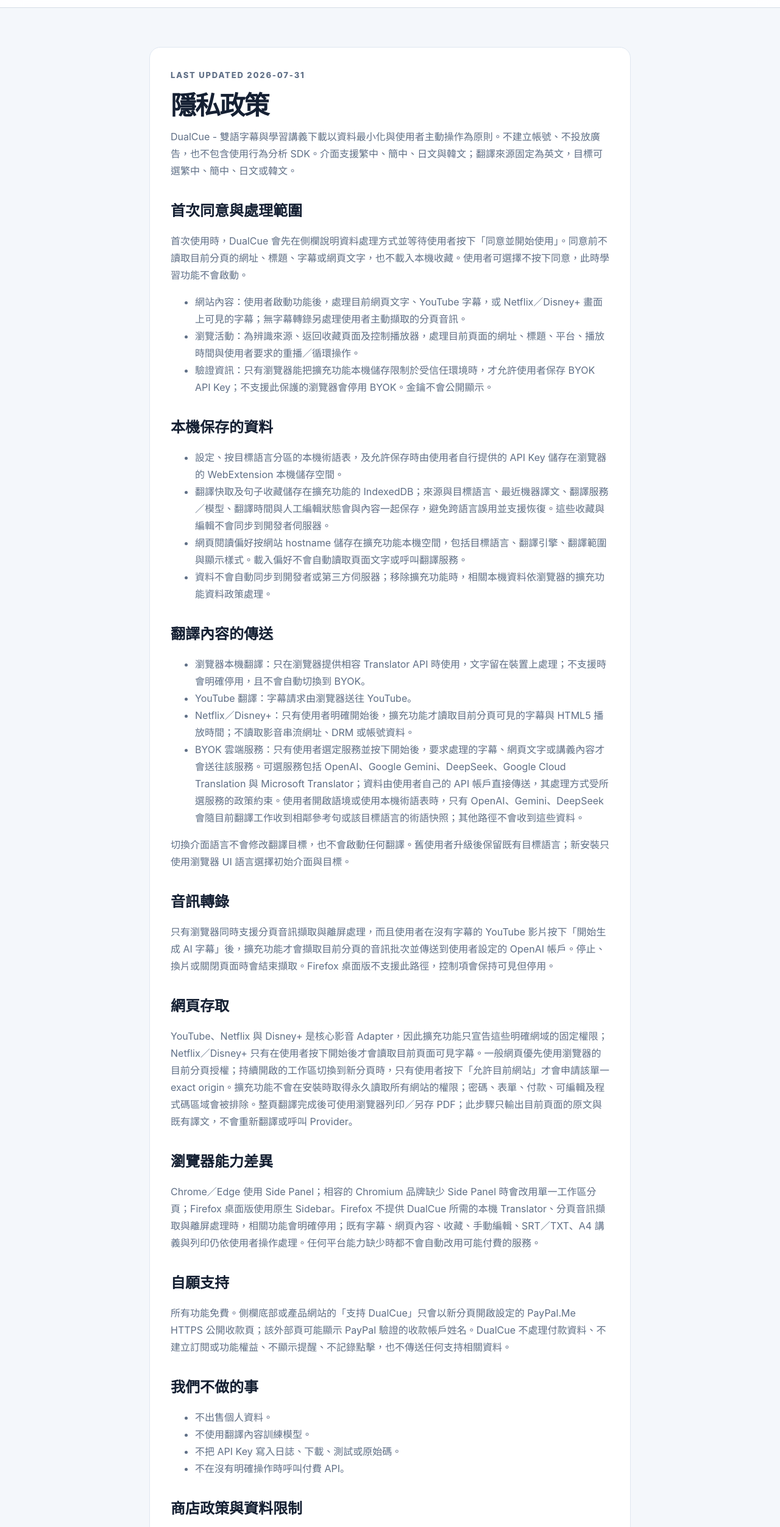
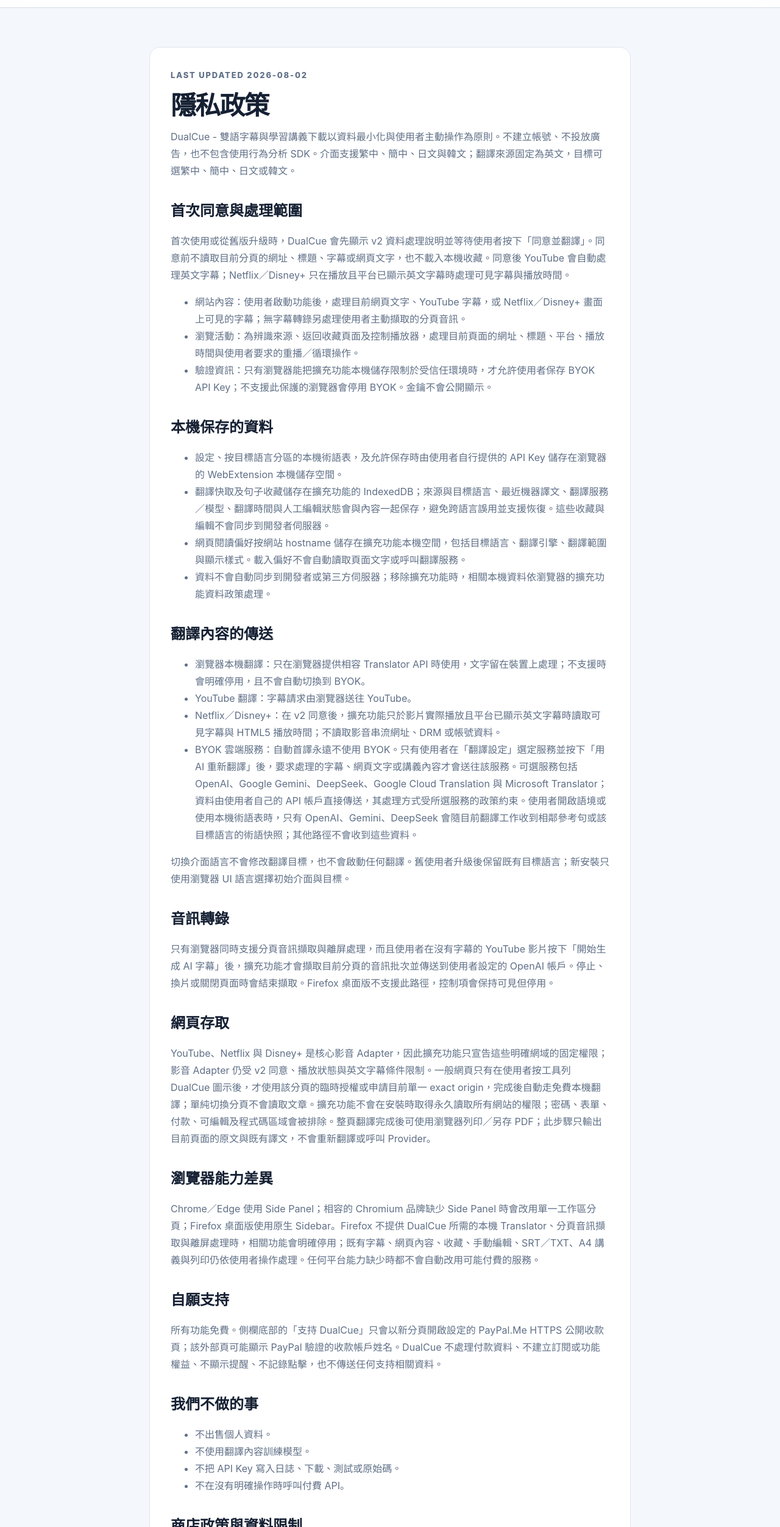
Before and after one commit to Craighsieh/bilingual-learning-assistant-site, a plain HTML site: page privacy.html in a window 1280 px wide. Shown: the part 56-2560 px from the top of the page at 61% size. Drawn offline with Linux system fonts and the light colour scheme.

Commit message:
docs: disclose automatic free translation flow

```diff
--- a/privacy.html
+++ b/privacy.html
@@ -11,11 +11,11 @@
     <header><nav class="shell"><a class="brand" href="index.html"><img src="assets/icon.svg" alt="">DualCue - 雙語字幕與學習講義下載</a><a href="index.html">首頁</a><a href="faq.html">常見問題</a></nav></header>
     <main class="page">
       <article>
-        <p class="eyebrow">LAST UPDATED 2026-07-31</p>
+        <p class="eyebrow">LAST UPDATED 2026-08-02</p>
         <h1>隱私政策</h1>
         <p>DualCue - 雙語字幕與學習講義下載以資料最小化與使用者主動操作為原則。不建立帳號、不投放廣告，也不包含使用行為分析 SDK。介面支援繁中、簡中、日文與韓文；翻譯來源固定為英文，目標可選繁中、簡中、日文或韓文。</p>
         <h2>首次同意與處理範圍</h2>
-        <p>首次使用時，DualCue 會先在側欄說明資料處理方式並等待使用者按下「同意並開始使用」。同意前不讀取目前分頁的網址、標題、字幕或網頁文字，也不載入本機收藏。使用者可選擇不按下同意，此時學習功能不會啟動。</p>
+        <p>首次使用或從舊版升級時，DualCue 會先顯示 v2 資料處理說明並等待使用者按下「同意並翻譯」。同意前不讀取目前分頁的網址、標題、字幕或網頁文字，也不載入本機收藏。同意後 YouTube 會自動處理英文字幕；Netflix／Disney+ 只在播放且平台已顯示英文字幕時處理可見字幕與播放時間。</p>
         <ul>
           <li>網站內容：使用者啟動功能後，處理目前網頁文字、YouTube 字幕，或 Netflix／Disney+ 畫面上可見的字幕；無字幕轉錄另處理使用者主動擷取的分頁音訊。</li>
           <li>瀏覽活動：為辨識來源、返回收藏頁面及控制播放器，處理目前頁面的網址、標題、平台、播放時間與使用者要求的重播／循環操作。</li>
@@ -32,18 +32,18 @@
         <ul>
           <li>瀏覽器本機翻譯：只在瀏覽器提供相容 Translator API 時使用，文字留在裝置上處理；不支援時會明確停用，且不會自動切換到 BYOK。</li>
           <li>YouTube 翻譯：字幕請求由瀏覽器送往 YouTube。</li>
-          <li>Netflix／Disney+：只有使用者明確開始後，擴充功能才讀取目前分頁可見的字幕與 HTML5 播放時間；不讀取影音串流網址、DRM 或帳號資料。</li>
-          <li>BYOK 雲端服務：只有使用者選定服務並按下開始後，要求處理的字幕、網頁文字或講義內容才會送往該服務。可選服務包括 OpenAI、Google Gemini、DeepSeek、Google Cloud Translation 與 Microsoft Translator；資料由使用者自己的 API 帳戶直接傳送，其處理方式受所選服務的政策約束。使用者開啟語境或使用本機術語表時，只有 OpenAI、Gemini、DeepSeek 會隨目前翻譯工作收到相鄰參考句或該目標語言的術語快照；其他路徑不會收到這些資料。</li>
+          <li>Netflix／Disney+：在 v2 同意後，擴充功能只於影片實際播放且平台已顯示英文字幕時讀取可見字幕與 HTML5 播放時間；不讀取影音串流網址、DRM 或帳號資料。</li>
+          <li>BYOK 雲端服務：自動首譯永遠不使用 BYOK。只有使用者在「翻譯設定」選定服務並按下「用 AI 重新翻譯」後，要求處理的字幕、網頁文字或講義內容才會送往該服務。可選服務包括 OpenAI、Google Gemini、DeepSeek、Google Cloud Translation 與 Microsoft Translator；資料由使用者自己的 API 帳戶直接傳送，其處理方式受所選服務的政策約束。使用者開啟語境或使用本機術語表時，只有 OpenAI、Gemini、DeepSeek 會隨目前翻譯工作收到相鄰參考句或該目標語言的術語快照；其他路徑不會收到這些資料。</li>
         </ul>
         <p>切換介面語言不會修改翻譯目標，也不會啟動任何翻譯。舊使用者升級後保留既有目標語言；新安裝只使用瀏覽器 UI 語言選擇初始介面與目標。</p>
         <h2>音訊轉錄</h2>
         <p>只有瀏覽器同時支援分頁音訊擷取與離屏處理，而且使用者在沒有字幕的 YouTube 影片按下「開始生成 AI 字幕」後，擴充功能才會擷取目前分頁的音訊批次並傳送到使用者設定的 OpenAI 帳戶。停止、換片或關閉頁面時會結束擷取。Firefox 桌面版不支援此路徑，控制項會保持可見但停用。</p>
         <h2>網頁存取</h2>
-        <p>YouTube、Netflix 與 Disney+ 是核心影音 Adapter，因此擴充功能只宣告這些明確網域的固定權限；Netflix／Disney+ 只有在使用者按下開始後才會讀取目前頁面可見字幕。一般網頁優先使用瀏覽器的目前分頁授權；持續開啟的工作區切換到新分頁時，只有使用者按下「允許目前網站」才會申請該單一 exact origin。擴充功能不會在安裝時取得永久讀取所有網站的權限；密碼、表單、付款、可編輯及程式碼區域會被排除。整頁翻譯完成後可使用瀏覽器列印／另存 PDF；此步驟只輸出目前頁面的原文與既有譯文，不會重新翻譯或呼叫 Provider。</p>
+        <p>YouTube、Netflix 與 Disney+ 是核心影音 Adapter，因此擴充功能只宣告這些明確網域的固定權限；影音 Adapter 仍受 v2 同意、播放狀態與英文字幕條件限制。一般網頁只有在使用者按工具列 DualCue 圖示後，才使用該分頁的臨時授權或申請目前單一 exact origin，完成後自動走免費本機翻譯；單純切換分頁不會讀取文章。擴充功能不會在安裝時取得永久讀取所有網站的權限；密碼、表單、付款、可編輯及程式碼區域會被排除。整頁翻譯完成後可使用瀏覽器列印／另存 PDF；此步驟只輸出目前頁面的原文與既有譯文，不會重新翻譯或呼叫 Provider。</p>
         <h2>瀏覽器能力差異</h2>
         <p>Chrome／Edge 使用 Side Panel；相容的 Chromium 品牌缺少 Side Panel 時會改用單一工作區分頁；Firefox 桌面版使用原生 Sidebar。Firefox 不提供 DualCue 所需的本機 Translator、分頁音訊擷取與離屏處理時，相關功能會明確停用；既有字幕、網頁內容、收藏、手動編輯、SRT／TXT、A4 講義與列印仍依使用者操作處理。任何平台能力缺少時都不會自動改用可能付費的服務。</p>
         <h2>自願支持</h2>
-        <p>所有功能免費。側欄底部或產品網站的「支持 DualCue」只會以新分頁開啟設定的 PayPal.Me HTTPS 公開收款頁；該外部頁可能顯示 PayPal 驗證的收款帳戶姓名。DualCue 不處理付款資料、不建立訂閱或功能權益、不顯示提醒、不記錄點擊，也不傳送任何支持相關資料。</p>
+        <p>所有功能免費。側欄底部的「支持 DualCue」只會以新分頁開啟設定的 PayPal.Me HTTPS 公開收款頁；該外部頁可能顯示 PayPal 驗證的收款帳戶姓名。DualCue 不處理付款資料、不建立訂閱或功能權益、不顯示提醒、不記錄點擊，也不傳送任何支持相關資料。</p>
         <h2>我們不做的事</h2>
         <ul><li>不出售個人資料。</li><li>不使用翻譯內容訓練模型。</li><li>不把 API Key 寫入日誌、下載、測試或原始碼。</li><li>不在沒有明確操作時呼叫付費 API。</li></ul>
         <h2>商店政策與資料限制</h2>
```
Also changed, not shown: faq.html (+5 -5 lines), index.html (+4 -4 lines).
